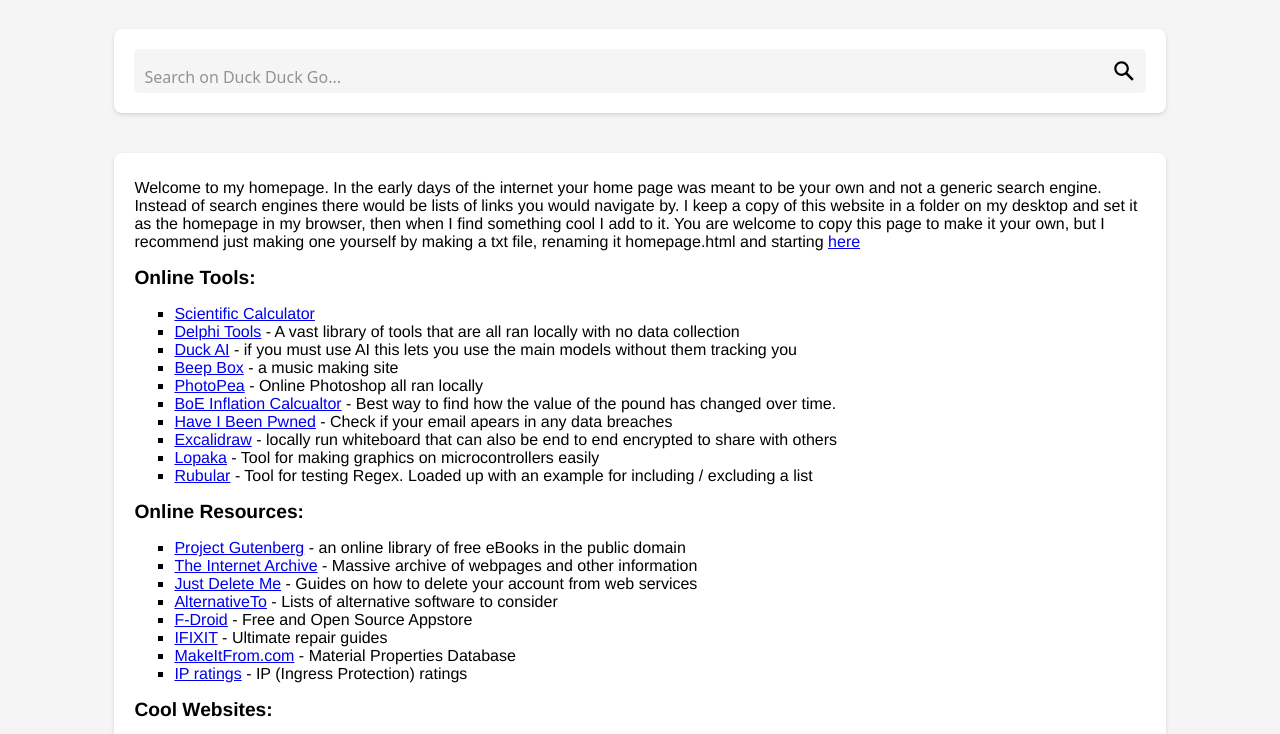
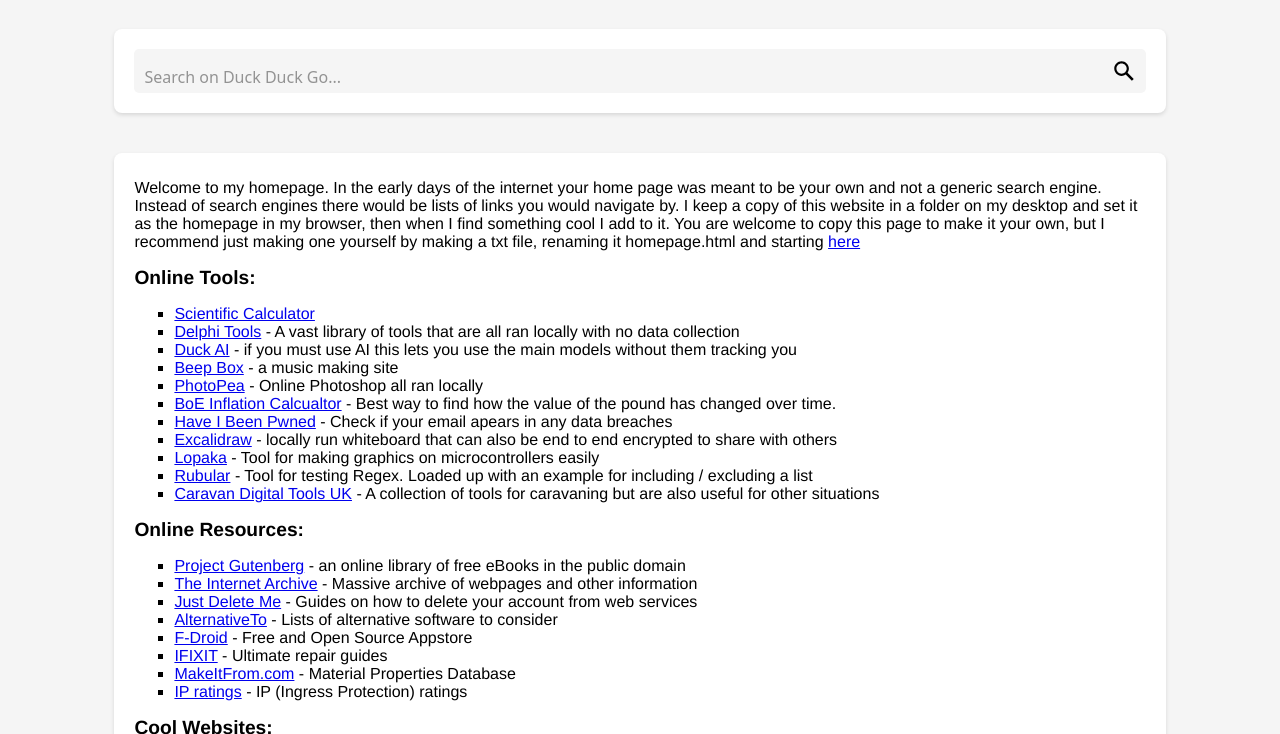
Before and after one commit to BurningSulphur/BurningSulphur.github.io, a plain HTML site: page docs/index.html in a window 1280 px wide. Shown: the part 90-824 px from the top of the page. Drawn offline with Linux system fonts and the light colour scheme.

Commit message:
Add Caravan Digital Tools link to resources

```diff
--- a/docs/index.html
+++ b/docs/index.html
@@ -179,6 +179,7 @@
             <li><a href="https://excalidraw.com/">Excalidraw</a> - locally run whiteboard that can also be end to end encrypted to share with others</li>
             <li><a href="https://lopaka.app/">Lopaka</a> - Tool for making graphics on microcontrollers easily</li>
             <li><a href="https://rubular.com/r/fn8sKHk1dN">Rubular</a> - Tool for testing Regex. Loaded up with an example for including / excluding a list</li>
+            <li><a href="https://www.caravancoach.co.uk/digital-tool">Caravan Digital Tools UK</a> - A collection of tools for caravaning but are also useful for other situations</li>
 
 
         </ul>
```
